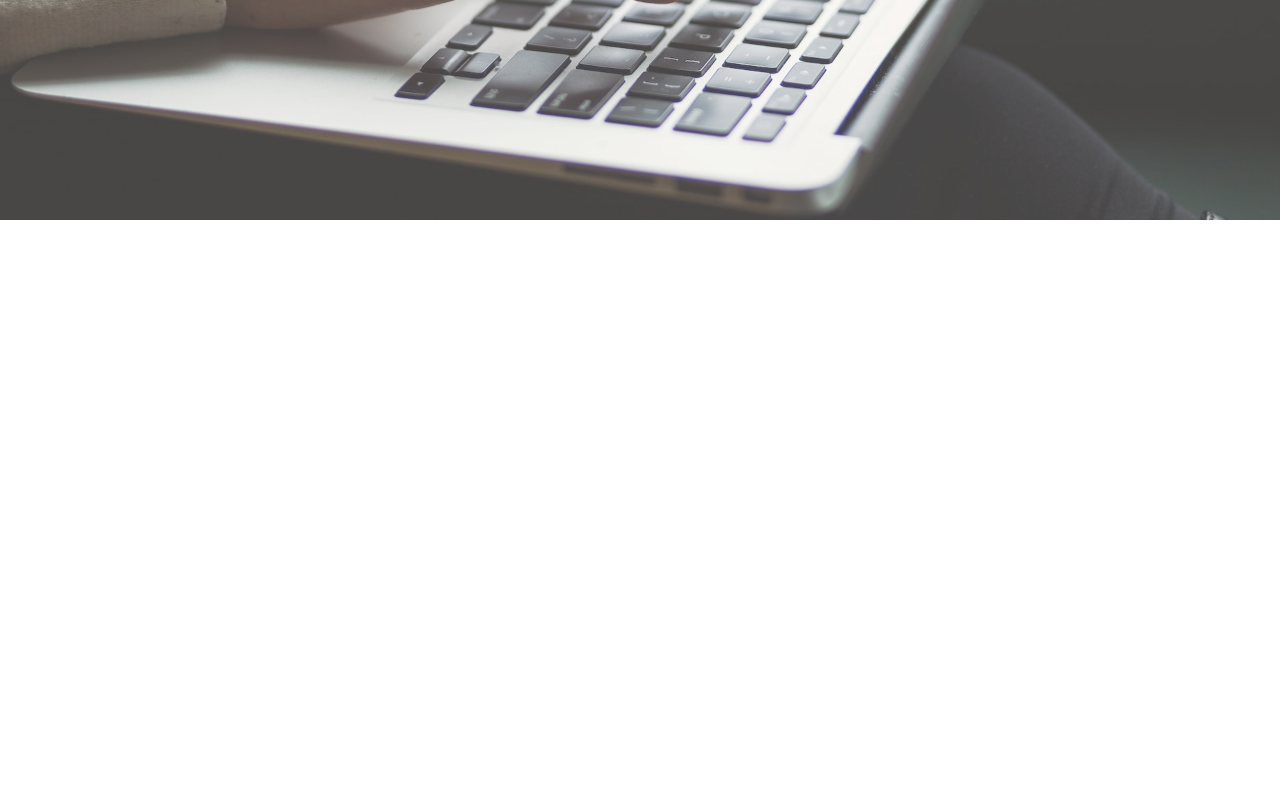
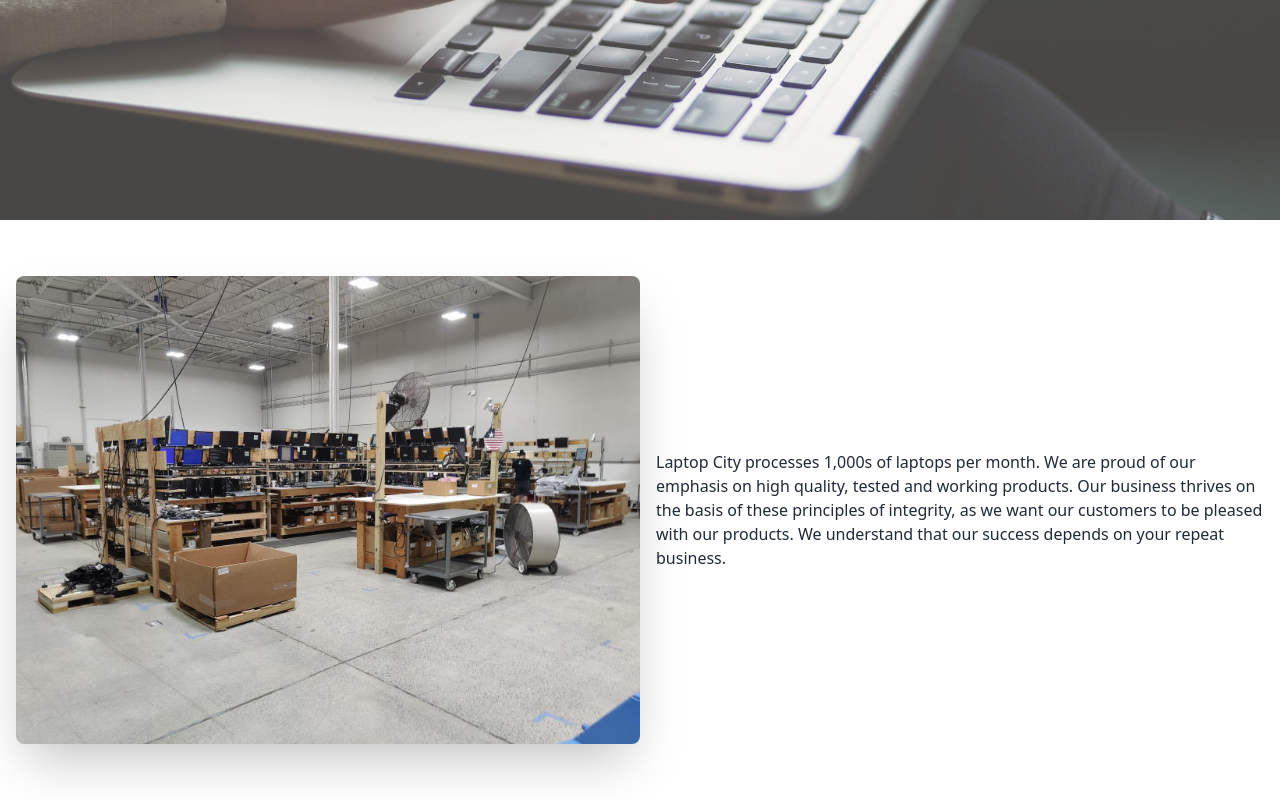
Before and after one commit to sajid1545/laptop-city-cllient, a React (Create React App) app: page / in a window 1280 px wide. Shown: the part 664-1464 px from the top of the page. Before the commit the page ends 904 px from the top, so only its background shows below. Built offline with nearby package versions, Linux system fonts and the light colour scheme.

Commit message:
laptop city info section added

```diff
--- a/src/Pages/Home/Home/Home.jsx
+++ b/src/Pages/Home/Home/Home.jsx
@@ -1,10 +1,12 @@
 import React from 'react';
 import HomeBanner from '../HomeBanner/HomeBanner';
+import LaptopCityInfo from '../LaptopCityInfo/LaptopCityInfo';
 
 const Home = () => {
 	return (
 		<div>
 			<HomeBanner />
+			<LaptopCityInfo />
 		</div>
 	);
 };
--- /dev/null
+++ b/src/Pages/Home/LaptopCityInfo/LaptopCityInfo.jsx
@@ -0,0 +1,22 @@
+import React from 'react';
+import laptopInfoBanner from '../../../Assets/Images/laptopCityInfo.jpg';
+
+const LaptopCityInfo = () => {
+	return (
+		<div className="hero my-10">
+			<div className="hero-content flex-col lg:flex-row ">
+				<img src={laptopInfoBanner} className="rounded-lg lg:w-1/2 shadow-2xl" alt="" />
+				<div className="lg:w-1/2">
+					<p className="py-6">
+						Laptop City processes 1,000s of laptops per month. We are proud of our emphasis on high
+						quality, tested and working products. Our business thrives on the basis of these
+						principles of integrity, as we want our customers to be pleased with our products. We
+						understand that our success depends on your repeat business.
+					</p>
+				</div>
+			</div>
+		</div>
+	);
+};
+
+export default LaptopCityInfo;
```
Also changed, not shown: public/categories.json (added, +17 -0 lines), src/Assets/Images/laptopCityInfo.jpg (added).
